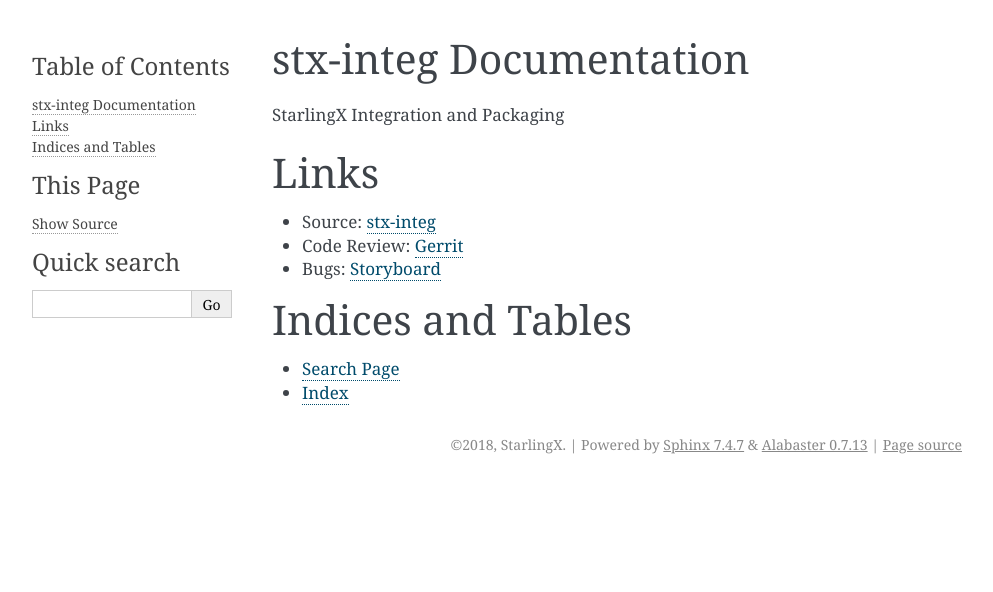
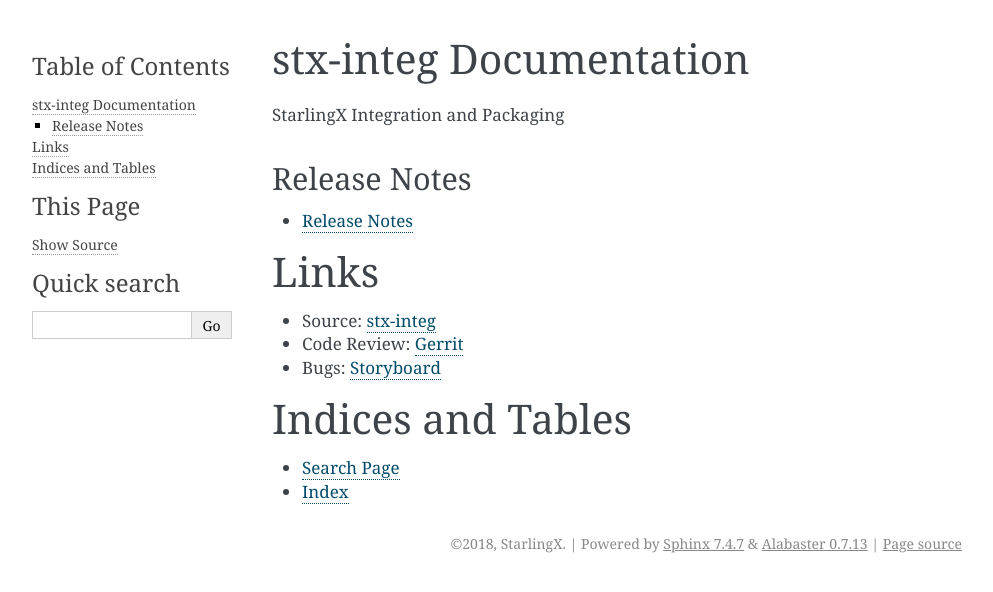
Before and after one commit to starlingx/integ, a Sphinx documentation site: the page built from doc/source/index.rst, in a window 1280 px wide. Shown: the top 592 px of the page, without its empty margins (148-1141 px from the left). Built offline with Sphinx 7.4.7, drawn with Linux system fonts in a browser that asks for light colours.

Commit message:
Add relnotes publish job
* Add pointers in the main doc to releasenotes pages
* Add publish-stx-releasenotes job
* Add search at bottom of relnotes page to trigger the job

Change-Id: I3ba4672681bdcc1810e10c534cfa0e49b4d82a2c
Signed-off-by: Dean Troyer <dtroyer@gmail.com>

```diff
--- a/doc/source/index.rst
+++ b/doc/source/index.rst
@@ -6,6 +6,14 @@
 .. toctree::
    :maxdepth: 2
    :caption: Contents:
+
+Release Notes
+-------------
+
+.. toctree::
+   :maxdepth: 1
+
+   Release Notes <https://docs.starlingx.io/releasenotes/stx-integ>
 
 Links
 =====
--- a/releasenotes/source/index.rst
+++ b/releasenotes/source/index.rst
@@ -1,3 +1,4 @@
+=======================
 stx-integ Release Notes
 =======================
 
```
Also changed, not shown: other parts of releasenotes/source/index.rst (+5 -0 lines), .zuul.yaml.
